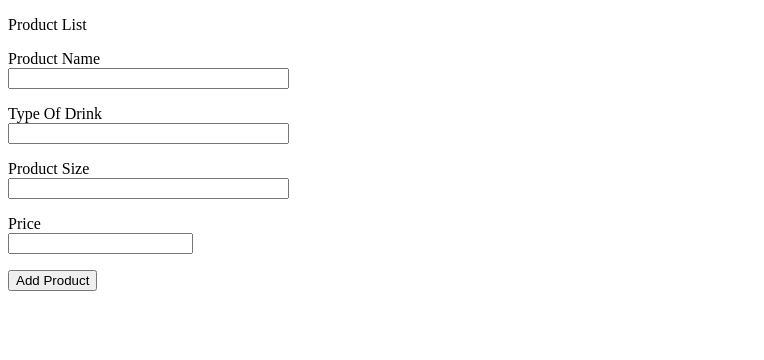
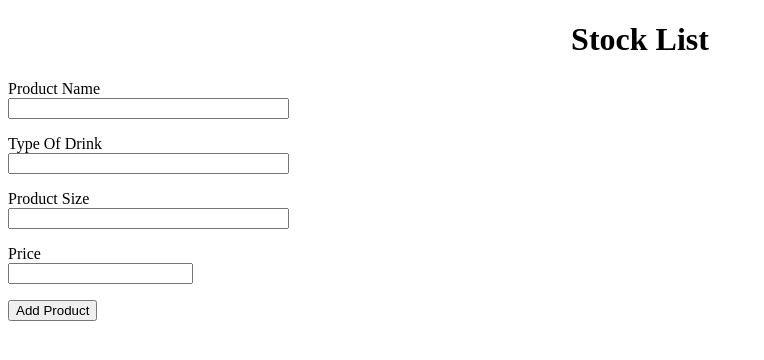
Before and after one commit to JasonWorger/SFIA_Project_Week_6, a Flask app: page /addProduct in a window 1280 px wide. Shown: the part 26-386 px from the top of the page, without its empty margins (0-764 px from the left). Run offline with Flask 2, Linux system fonts and the light colour scheme.

Commit message:
adding stock.html

```diff
--- a/application/templates/add_product.html
+++ b/application/templates/add_product.html
@@ -2,7 +2,7 @@
 
 {% block body_content %}
 <div class='form'>
-    <p>Product List</p>
+    <h1><center>Stock List</center></h1>
     <form action="" method="post">
         {{ form.hidden_tag() }}
         <p>
--- a/application/templates/add_stock.html
+++ b/application/templates/add_stock.html
@@ -3,7 +3,7 @@
 {% block body_content %}
 <div class='form'>
     h1 {text-align: center;}
-    <h1>Stock List</h1>
+    <h1><center>Stock List</center></h1>
     <form action="" method="post">
         {{ form.hidden_tag() }}
         <p>
```
